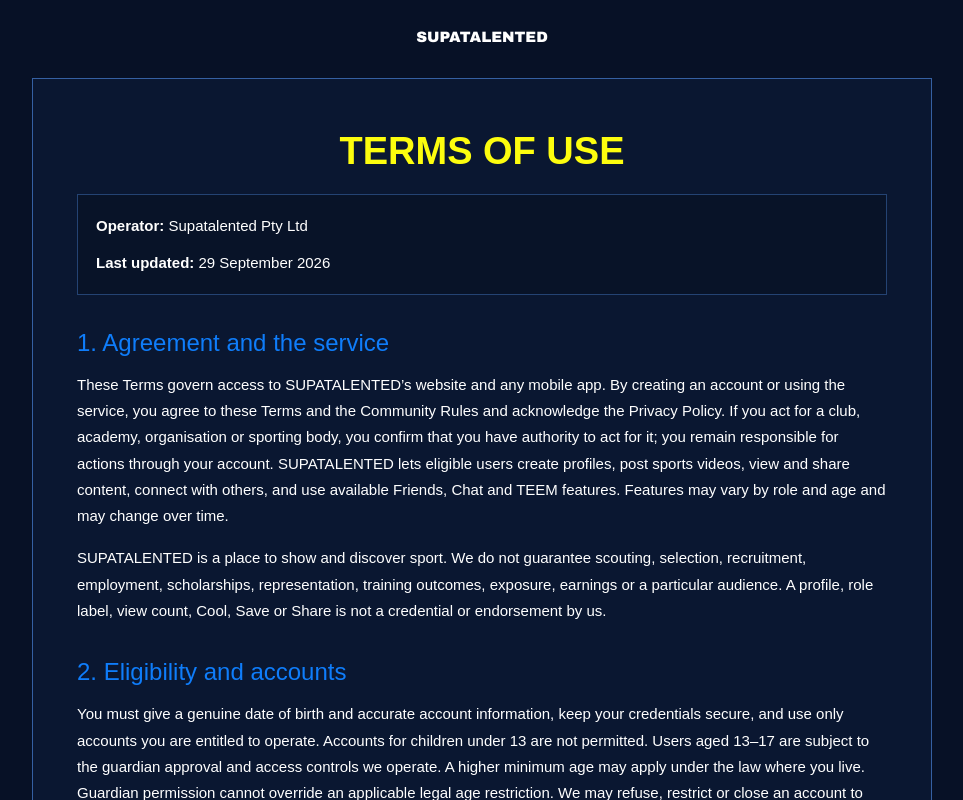
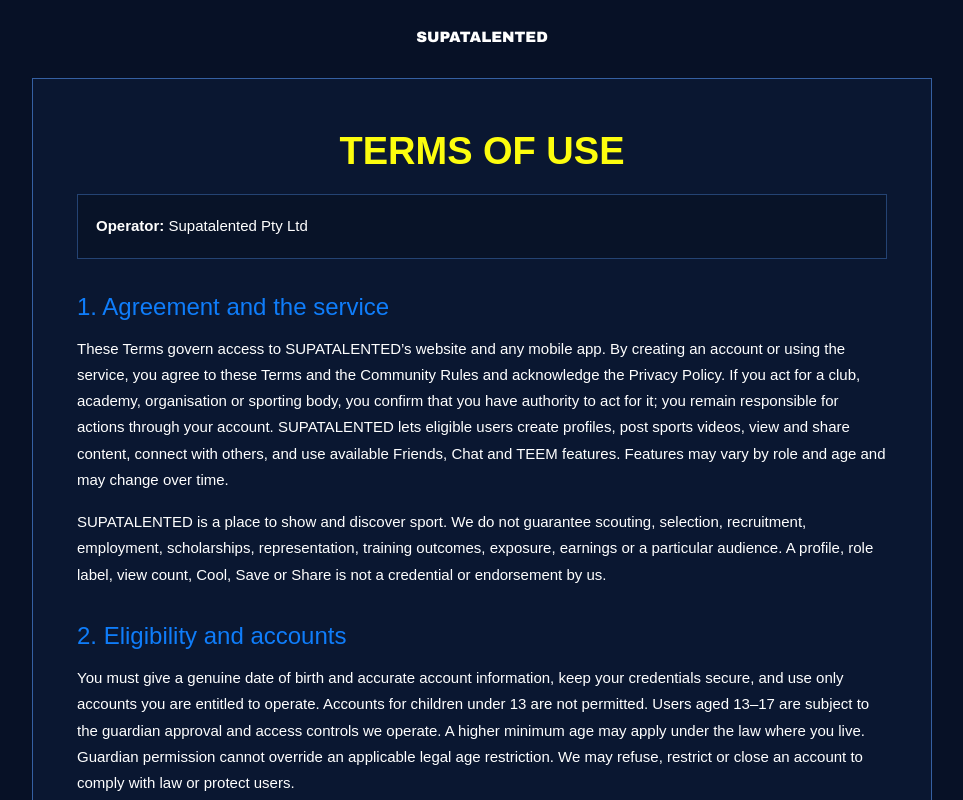
Before and after one commit to supatalented/website, a Next.js app: page /terms in a window 1280 px wide. Shown: the top 800 px of the page, without its empty margins (158-1121 px from the left). Built offline with nearby package versions, Linux system fonts and the light colour scheme.

Commit message:
Update Terms and Conditions

```diff
--- a/app/terms/page.tsx
+++ b/app/terms/page.tsx
@@ -86,7 +86,7 @@
           margin-bottom: 0;
         }
         .terms-page a {
-          color: #fdfd0e;
+          color: #FFFFFF;
           text-underline-offset: 3px;
         }
         .terms-page a:focus-visible {
@@ -112,7 +112,6 @@
             <p>
               <strong>Operator:</strong> Supatalented Pty Ltd
             </p>
-            <p><strong>Last updated:</strong> 29 September 2026</p>
           </div>
 
           <section className="terms-section">
```
